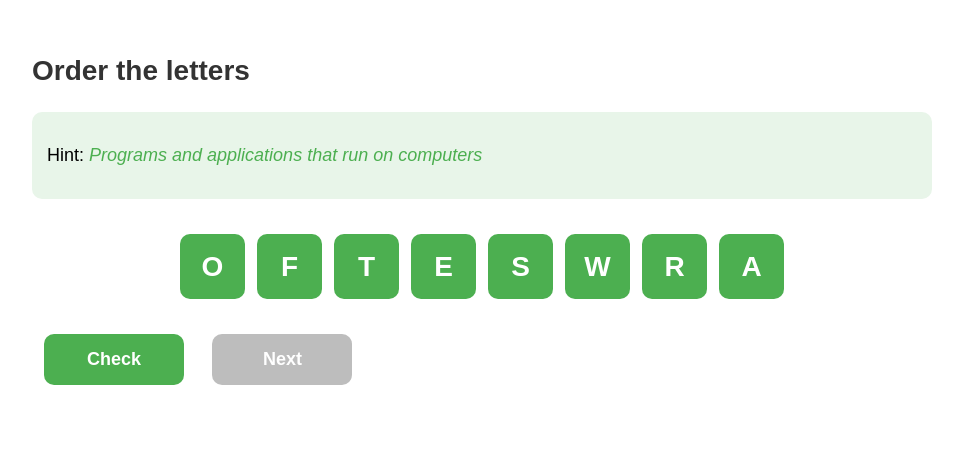
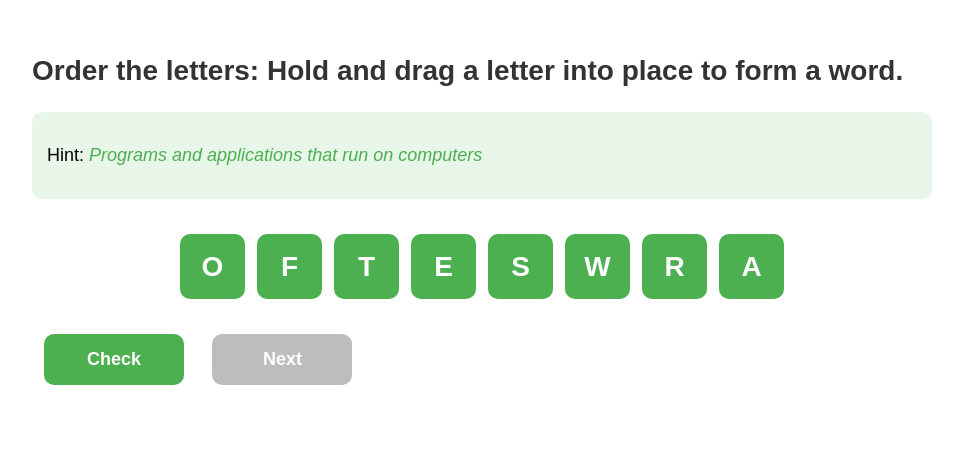
Before and after one commit to FelipeOrtz223/FelipeOrtz223, a plain HTML site: page letter.html in a window 1280 px wide. Shown: the part 171-630 px from the top of the page, without its empty margins (158-1121 px from the left). Drawn offline with Linux system fonts and the light colour scheme.

Commit message:
Update letter.html

```diff
--- a/letter.html
+++ b/letter.html
@@ -7,7 +7,7 @@
 <body>
     <div class="main-container">
         <div id="game-container">
-            <h2>Order the letters</h2>
+            <h2>Order the letters: Hold and drag a letter into place to form a word.</h2>
             <div class="hint-container">
                 <p id="hint">Hint: <span id="hint-text"></span></p>
             </div>
```
